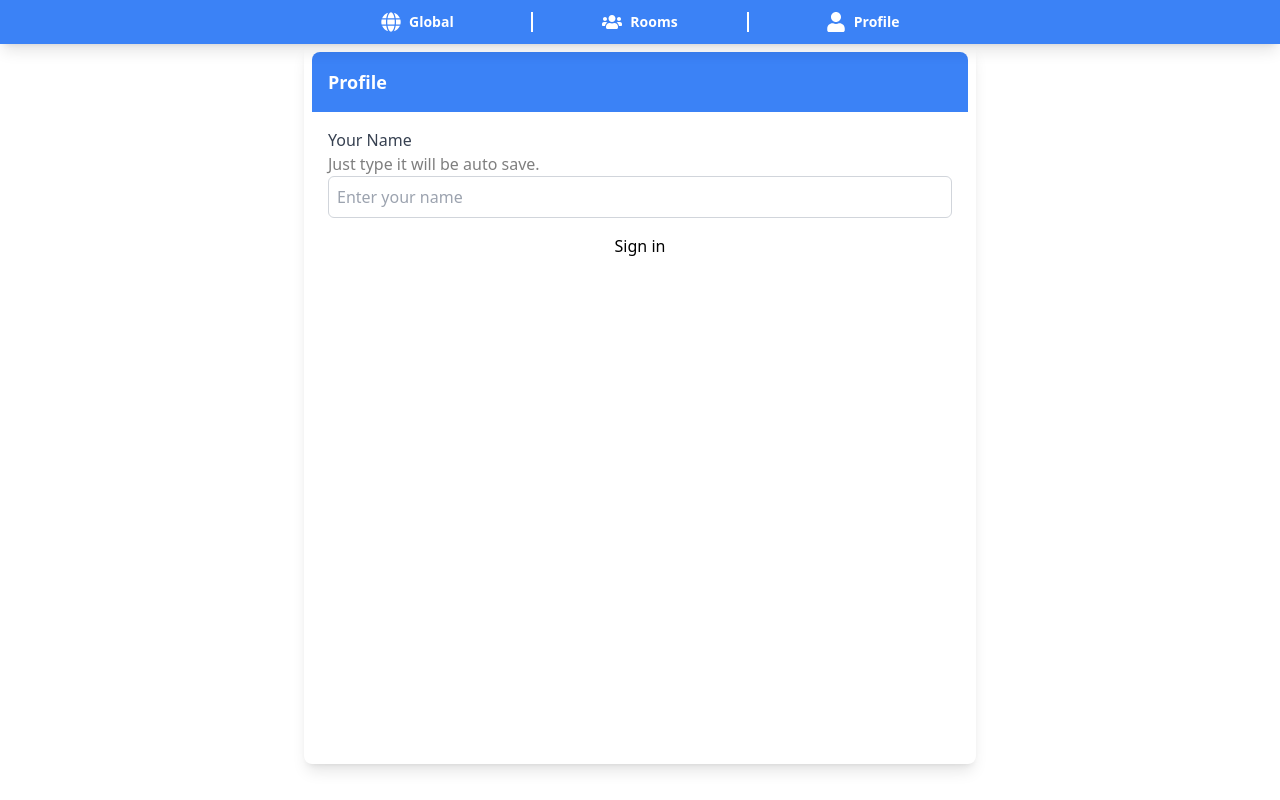
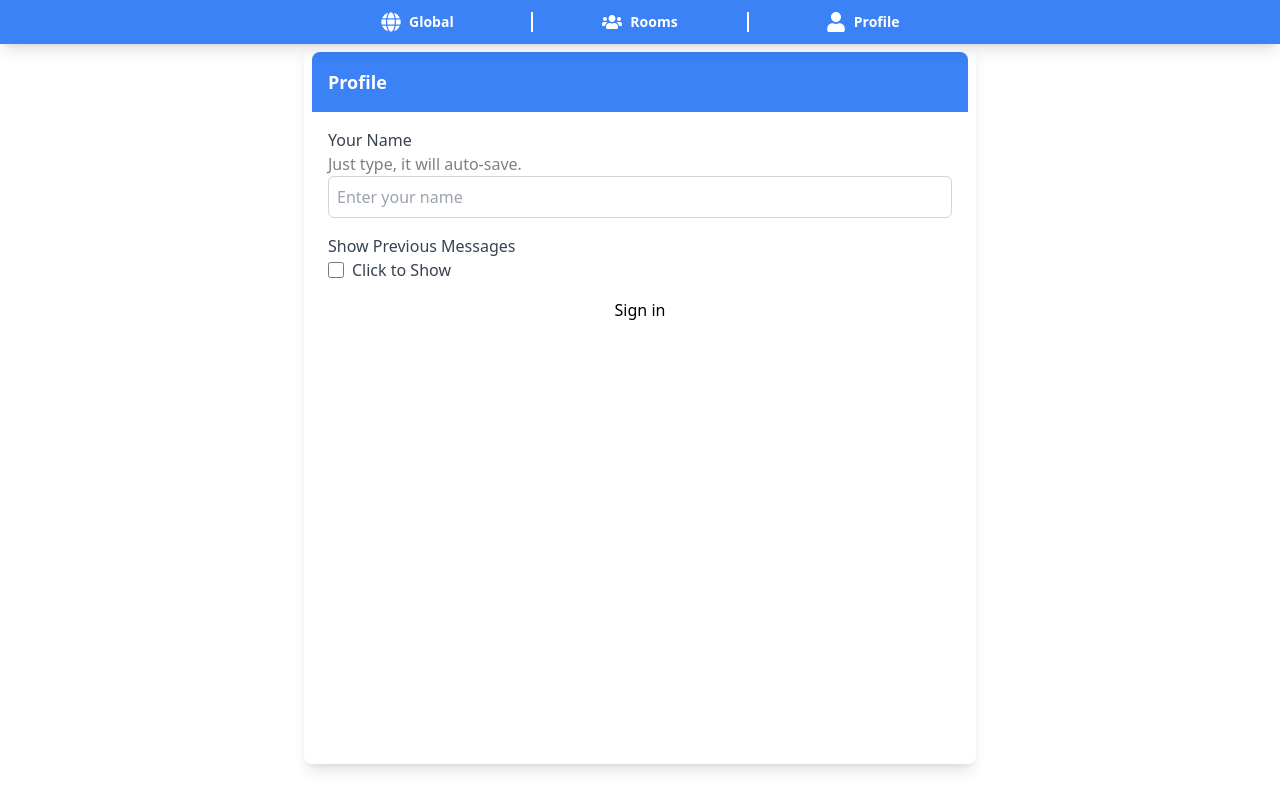
Before and after one commit to Saniyaj21/fun-chat, a Next.js app: page /profile in a window 1280 px wide. Built offline with nearby package versions, Linux system fonts and the light colour scheme; no server answers.

Commit message:
load messages

```diff
--- a/app/profile/page.jsx
+++ b/app/profile/page.jsx
@@ -1,10 +1,11 @@
 'use client'; // Add this directive to make it a Client Component
 
-import { SignedIn, SignedOut, SignInButton, SignOutButton, UserButton } from '@clerk/nextjs';
+import { SignedIn, SignedOut, SignInButton, SignOutButton } from '@clerk/nextjs';
 import React, { useState, useEffect } from 'react';
 
 const Page = () => {
     const [name, setName] = useState('');
+    const [showPreviousMessages, setShowPreviousMessages] = useState(true);
     const [isMounted, setIsMounted] = useState(false);
 
     // Run only on client side after mount
@@ -12,18 +13,25 @@ const Page = () => {
         setIsMounted(true);
         // Only access localStorage after component mounts on client
         const storedName = localStorage.getItem('chatName') || '';
+        const storedShowPreviousMessages = localStorage.getItem('showPreviousMessages') === 'true'; // Convert to boolean
         setName(storedName);
+        setShowPreviousMessages(storedShowPreviousMessages);
     }, []);
 
-    // Update localStorage when name changes (only on client)
+    // Update localStorage when name or showPreviousMessages changes (only on client)
     useEffect(() => {
         if (isMounted) {
             localStorage.setItem('chatName', name);
+            localStorage.setItem('showPreviousMessages', showPreviousMessages);
         }
-    }, [name, isMounted]);
+    }, [name, showPreviousMessages, isMounted]);
 
     const handleNameChange = (e) => {
         setName(e.target.value);
+    };
+
+    const handleShowPreviousMessagesChange = (e) => {
+        setShowPreviousMessages(e.target.checked); // Update state based on checkbox
     };
 
     // Don't render anything until mounted on client to avoid hydration mismatches
@@ -44,7 +52,7 @@ const Page = () => {
                     <label htmlFor="nameInput" className="text-gray-700 font-medium">
                         Your Name
                     </label>
-                    <span className='opacity-50'>Just type it will be auto save.</span>
+                    <span className="opacity-50">Just type, it will auto-save.</span>
                     <input
                         id="nameInput"
                         type="text"
@@ -54,11 +62,30 @@ const Page = () => {
                         className="p-2 border border-gray-300 rounded-md focus:outline-none focus:ring-2 focus:ring-blue-500"
                     />
                 </div>
+
+                {/* Show Previous Messages Toggle */}
+                <div className="flex flex-col">
+                    <label htmlFor="showPreviousMessages" className="text-gray-700 font-medium">
+                        Show Previous Messages
+                    </label>
+                    <div className="flex items-center gap-2">
+                        <input
+                            id="showPreviousMessages"
+                            type="checkbox"
+                            checked={showPreviousMessages}
+                            onChange={handleShowPreviousMessagesChange}
+                            className="w-4 h-4 text-blue-600 border-gray-300 rounded focus:ring-blue-500"
+                        />
+                        <span className="text-gray-700">
+                            {showPreviousMessages ? 'Click to Hide' : 'Click to Show'}
+                        </span>
+                    </div>
+                </div>
+
+                {/* Clerk Authentication Buttons */}
                 <SignedIn>
-                    {/* <UserButton /> */}
                     <SignOutButton />
                 </SignedIn>
-
                 <SignedOut>
                     <SignInButton />
                 </SignedOut>
--- a/components/RoomChat.jsx
+++ b/components/RoomChat.jsx
@@ -5,6 +5,7 @@ import socket, { backendURL } from '../lib/socket';
 import { useParams } from 'next/navigation';
 import axios from 'axios';
 import { useUser } from '@clerk/nextjs';
+import { formatTimeAgo } from '@/helpers/dayAgo';
 
 const RoomChat = () => {
   const [messages, setMessages] = useState([]);
@@ -20,16 +21,22 @@ const RoomChat = () => {
   const inputRef = useRef(null);
   const [typingUsers, setTypingUsers] = useState([]);
   const [typingTimeout, setTypingTimeout] = useState(null);
+  const [showPreviousMessages, setShowPreviousMessages] = useState(true);
 
   useEffect(() => {
     if (!isLoaded) return;
     if (!isSignedIn) return;
 
     const storedName = typeof window !== 'undefined' ? localStorage.getItem('chatName') : '';
+    const previousMessagesToggle = typeof window !== 'undefined' ? localStorage.getItem('showPreviousMessages') : "false";
     if (storedName) {
       setName(storedName);
+      console.log(typeof(previousMessagesToggle));
+
+      setShowPreviousMessages(previousMessagesToggle);
       fetchRoomById(id);
       joinRoom();
+      roomsMessages(id)
       socket.emit('joinRoom', id);
     } else {
       setShowNamePopup(true);
@@ -53,13 +60,30 @@ const RoomChat = () => {
       setTypingUsers((prev) => prev.filter((u) => u !== user));
     });
 
+    console.log("load messages for room " + id)
+
+
     return () => {
       socket.off('roomMessage');
       socket.off('roomActiveUsers');
       socket.off('roomTyping');
       socket.off('roomStopTyping');
     };
-  }, [id, isLoaded, isSignedIn, user]);
+  }, [id, isLoaded, isSignedIn, user, showPreviousMessages]);
+
+
+  const roomsMessages = async (id) => {
+    try {
+      const response = await axios.get(`${backendURL}/api/messages/${id}`);
+      console.log(response.data.messages);
+      if (showPreviousMessages == "true") {
+
+        setMessages(response.data.messages)
+      }
+
+    } catch (err) {
+    }
+  };
 
   useEffect(() => {
     messagesEndRef.current?.scrollIntoView({ behavior: 'smooth' });
@@ -172,14 +196,15 @@ const RoomChat = () => {
       </div>
       <div className="flex-1 overflow-y-auto p-4">
         {messages.map((msg, index) => (
-          <div key={index} className={`flex mb-4 ${msg.isOwn ? 'justify-end' : 'justify-start'}`}>
+          <div key={index} className={`flex mb-4 ${msg.email == user.primaryEmailAddress.emailAddress || msg.isOwn ? 'justify-end' : 'justify-start'}`}>
             <div className="max-w-xs">
               <div
-                className={`p-3 rounded-lg min-w-40 shadow ${msg.isOwn ? 'bg-blue-500 text-white' : 'bg-white text-gray-800 border border-gray-200'}`}
+                className={`p-3 rounded-lg min-w-40 shadow ${msg.email == user.primaryEmailAddress.emailAddress || msg.isOwn ? 'bg-blue-500 text-white' : 'bg-white text-gray-800 border border-gray-200'}`}
               >
-                <div className={`text-xs opacity-80 font-semibold mb-1 ${msg.isOwn ? 'text-white' : 'text-gray-500'}`}>
-                  {msg.name}
+                <div className={`text-xs flex justify-between opacity-80 font-semibold mb-1 ${msg.email == user.primaryEmailAddress.emailAddress || msg.isOwn ? 'text-white' : 'text-gray-500'}`}>
+                 <span> {msg.name}</span> <span>{formatTimeAgo(msg?.timestamp)}</span>
                 </div>
+
                 <hr />
                 <p className="text-base">{msg.text}</p>
               </div>
--- /dev/null
+++ b/helpers/dayAgo.js
@@ -0,0 +1,27 @@
+export const formatTimeAgo= (timestamp)=> {
+    const now = new Date(); // Current date and time
+    const date = new Date(timestamp); // Convert the timestamp to a Date object
+    const seconds = Math.floor((now - date) / 1000); // Difference in seconds
+
+    // Calculate time differences
+    const intervals = {
+        year: Math.floor(seconds / 31536000),
+        month: Math.floor(seconds / 2592000),
+        day: Math.floor(seconds / 86400),
+        hour: Math.floor(seconds / 3600),
+        minute: Math.floor(seconds / 60),
+    };
+
+    // Determine the appropriate time ago format
+    if (intervals.year > 1) return `${intervals.year} years ago`;
+    if (intervals.year === 1) return `1 year ago`;
+    if (intervals.month > 1) return `${intervals.month} months ago`;
+    if (intervals.month === 1) return `1 month ago`;
+    if (intervals.day > 1) return `${intervals.day} days ago`;
+    if (intervals.day === 1) return `1 day ago`;
+    if (intervals.hour > 1) return `${intervals.hour} hours ago`;
+    if (intervals.hour === 1) return `1 hour ago`;
+    if (intervals.minute > 1) return `${intervals.minute} minutes ago`;
+    if (intervals.minute === 1) return `1 minute ago`;
+    return `just now`;
+}
```
